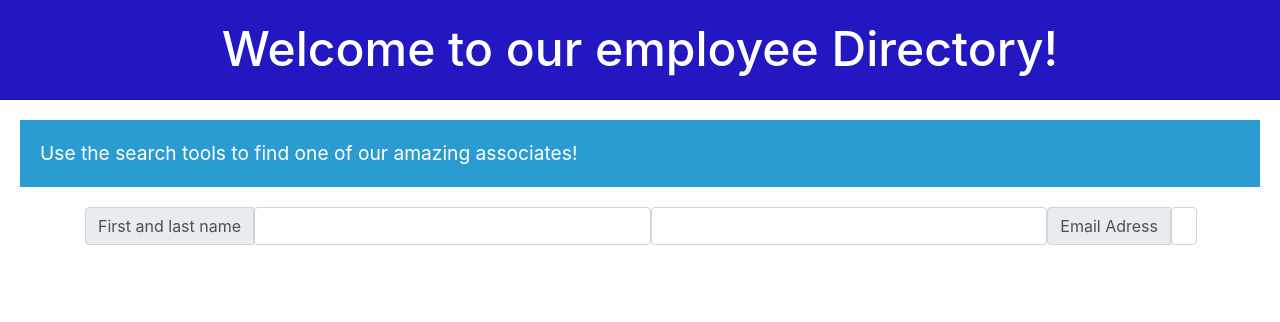
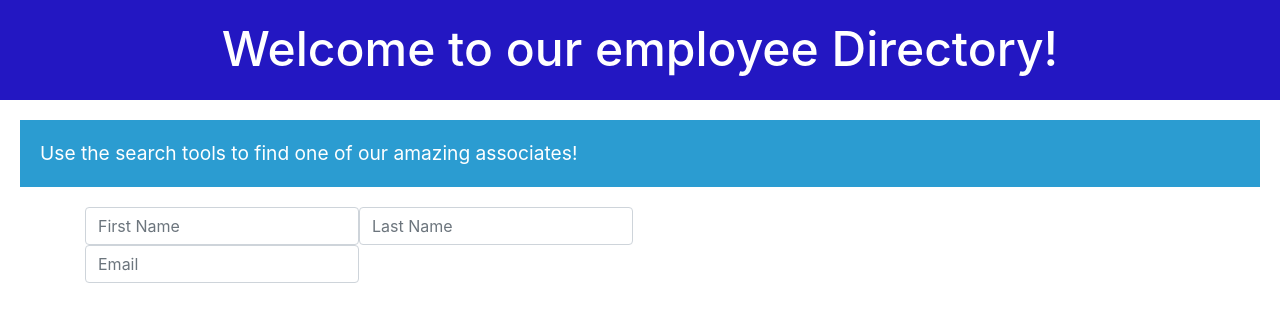
Before and after one commit to marcuspramirez/react-employee-directory, a React (Create React App) app: page / in a window 1280 px wide. Shown: the top 322 px of the page. Built offline with nearby package versions, Linux system fonts and the light colour scheme.

Commit message:
input fields

```diff
--- a/src/App.js
+++ b/src/App.js
@@ -1,9 +1,10 @@
 // Where you will build your app
 // Import is ES6
 import './App.css';
-import Bootstrap from './components/Bootstrap.js';
+import Namesearch from './components/Namesearch.js';
 import Header from "./components/Header";
 import Navbar from "./components/Navbar";
+import EmailSearch from "./components/Emailsearch"
 
 
 // In react this is a component which is a function that calls UI.  Once you start weaving a bunch of components together, you then have an interface!
@@ -13,7 +14,8 @@ function App() {
     <div>
       <Header />
       <Navbar/>
-      <Bootstrap/>
+      <Namesearch/>
+      <EmailSearch/>
 
     </div>
   )
--- a/src/Components/Bootstrap.js
+++ /dev/null
@@ -1,27 +0,0 @@
-import React from "react";
-
-function Bootstrap() {
-    return (
-        <div className="container">
-            <div className="input-group">
-                <div className="input-group-prepend">
-                    <span className="input-group-text" id="">First and last name</span>
-                    <input type="text" className="form-control"></input>
-                    <input type="text" className="form-control"></input>
-                    <br></br>
-                    <div classNameName="container">
-
-                        <div className="input-group">
-                            <div className="input-group-prepend">
-                                <span className="input-group-text" id="">Email Adress</span>
-                                <input type="text" className="form-control"></input>
-                            </div>
-                        </div>
-                    </div>
-                </div>
-            </div>
-        </div>
-    )
-}
-
-export default Bootstrap;
--- /dev/null
+++ b/src/Components/Emailsearch.js
@@ -0,0 +1,15 @@
+import React from "react";
+
+function EmailSearch() {
+    return (
+        <div className="container">
+            <div className="input-group">
+                <div className="input-group-prepend">
+                    <input type="email" className="form-control" placeholder="Email"></input>
+                </div>
+            </div>
+        </div>
+    )
+}
+
+export default EmailSearch;
--- /dev/null
+++ b/src/Components/Namesearch.js
@@ -0,0 +1,16 @@
+import React from "react";
+
+function Namesearch() {
+    return (
+        <div className="container">
+            <div className="input-group">
+                <div className="input-group-prepend">
+                    <input type="text" className="form-control" placeholder="First Name"></input>
+                    <input type="text" className="form-control" placeholder="Last Name"></input>
+                </div>
+            </div>
+        </div>
+    )
+}
+
+export default Namesearch;
```
